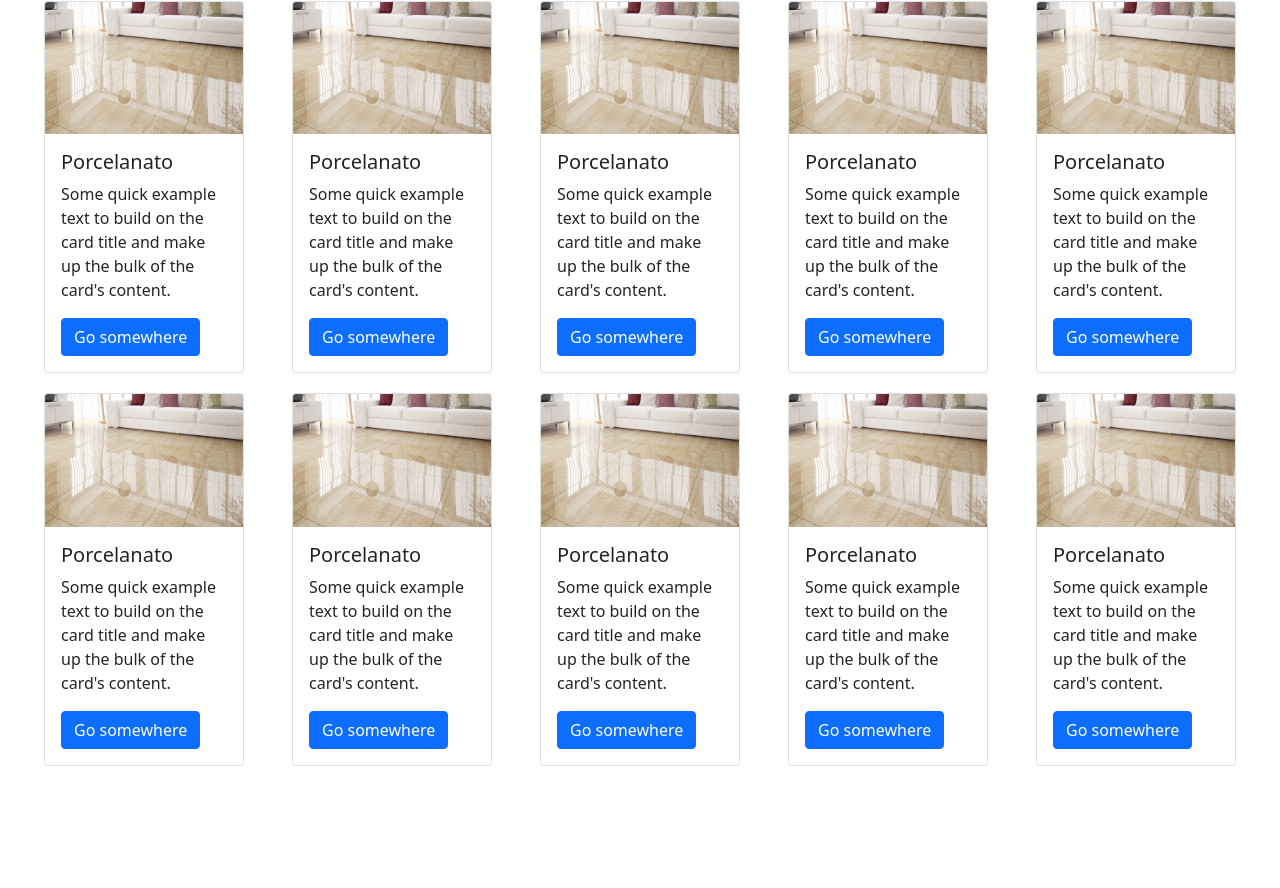
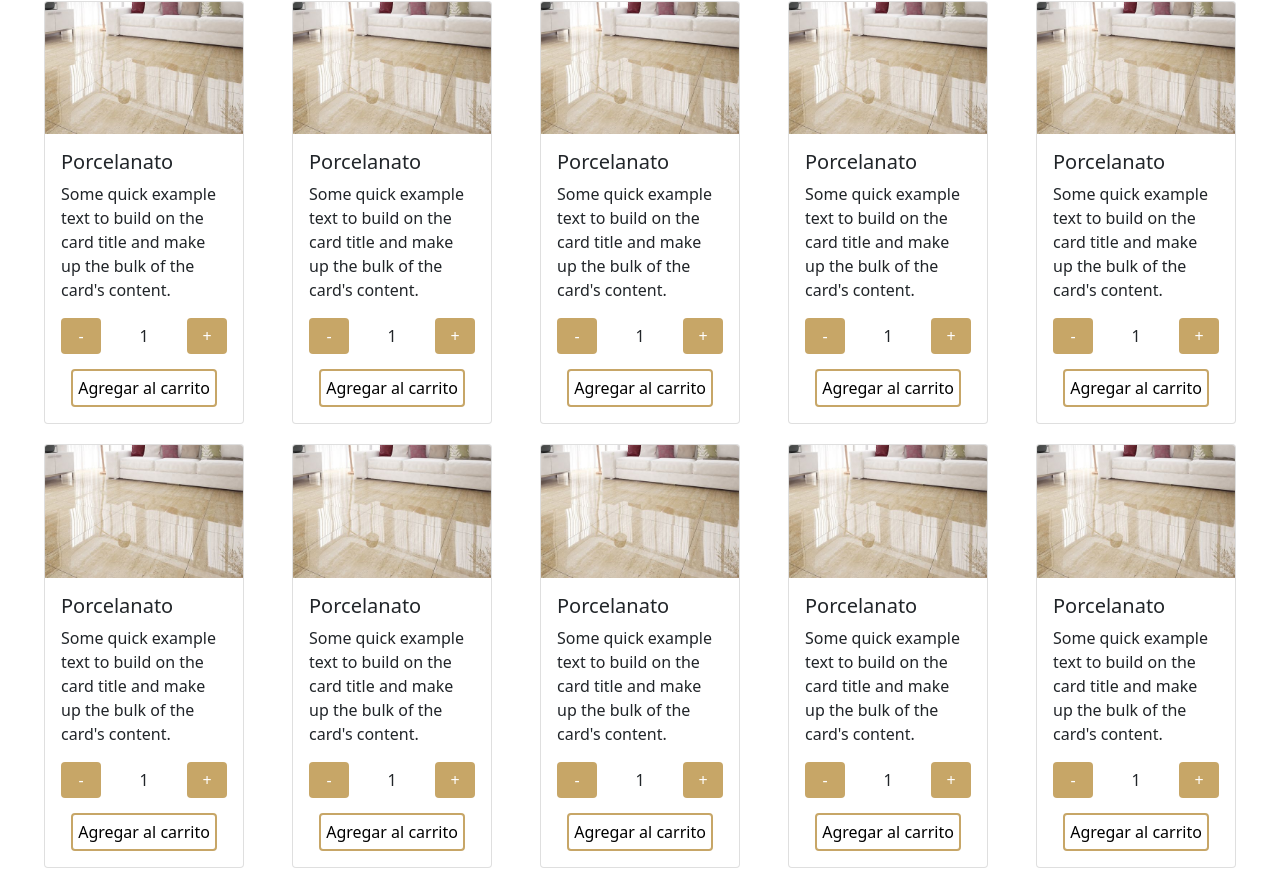
Before and after one commit to FernandoMartinezSolanas/ReactJS-desafio13-Entrega-Final, a React (Create React App) app in the folder dream-kitchen/: page / in a window 1280 px wide. Shown: the part 1098-1986 px from the top of the page. Before the commit the page ends 1884 px from the top, so only its background shows below. Built offline with nearby package versions, Linux system fonts and the light colour scheme.

Commit message:
4ta entrega

```diff
--- a/dream-kitchen/src/components/CartWidget.js
+++ b/dream-kitchen/src/components/CartWidget.js
@@ -2,13 +2,13 @@ import React from "react";
 
 function CartWidget() {
   return (
-    <li class="nav-item nav-item-cart">
+    <li className="nav-item nav-item-cart">
       <svg
         xmlns=" http://www.w3.org/2000/svg"
         width="24"
         height="24"
         fill="currentColor"
-        class="bi bi-bag"
+        className="bi bi-bag"
         viewBox="0 0 16 16"
       >
         <path d="M8 1a2.5 2.5 0 0 1 2.5 2.5V4h-5v-.5A2.5 2.5 0 0 1 8 1zm3.5 3v-.5a3.5 3.5 0 1 0-7 0V4H1v10a2 2 0 0 0 2 2h10a2 2 0 0 0 2-2V4h-3.5zM2 5h12v9a1 1 0 0 1-1 1H3a1 1 0 0 1-1-1V5z" />
--- a/dream-kitchen/src/components/ItemProd.js
+++ b/dream-kitchen/src/components/ItemProd.js
@@ -1,19 +1,19 @@
 import React from "react";
 import image1 from "../images/porcelanato.jpg";
+import Itemcount from "./itemcount";
+import "./itemcount.css";
 
 function ItemProd() {
   return (
-    <div class="card">
-      <img src={image1} class="card-img-top" alt="Porcelanato" />
-      <div class="card-body">
-        <h5 class="card-title">Porcelanato</h5>
-        <p class="card-text">
+    <div className="card">
+      <img src={image1} className="card-img-top" alt="Porcelanato" />
+      <div className="card-body">
+        <h5 className="card-title">Porcelanato</h5>
+        <p className="card-text">
           Some quick example text to build on the card title and make up the
           bulk of the card's content.
         </p>
-        <a href="#" class="btn btn-primary">
-          Go somewhere
-        </a>
+        <Itemcount stock={5} initial={50} />
       </div>
     </div>
   );
--- a/dream-kitchen/src/components/Navbar.js
+++ b/dream-kitchen/src/components/Navbar.js
@@ -21,12 +21,12 @@ function Navbar() {
           : "navbar fixed-top navbar-expand-lg navbar-light"
       }
     >
-      <div class="container-fluid">
-        <a class="navbar-brand" href="#">
+      <div className="container-fluid">
+        <a className="navbar-brand" href="#">
           LOGO
         </a>
         <button
-          class="navbar-toggler"
+          className="navbar-toggler"
           type="button"
           data-bs-toggle="collapse"
           data-bs-target="#navbarNav"
@@ -34,44 +34,51 @@ function Navbar() {
           aria-expanded="false"
           aria-label="Toggle navigation"
         >
-          <span class="navbar-toggler-icon"></span>
+          <span className="navbar-toggler-icon"></span>
         </button>
-        <div class="collapse navbar-collapse" id="navbarNav">
-          <ul class="navbar-nav">
-            <li class="nav-item">
-              <a class="nav-link active" aria-current="page" href="index.html">
+        <div className="collapse navbar-collapse" id="navbarNav">
+          <ul className="navbar-nav">
+            <li className="nav-item">
+              <a
+                className="nav-link active"
+                aria-current="page"
+                href="index.html"
+              >
                 Inicio
               </a>
             </li>
-            <li class="nav-item dropdown">
-              <a class="nav-link" href="./pages/shop.html">
+            <li className="nav-item dropdown">
+              <a className="nav-link" href="./pages/shop.html">
                 Shop
               </a>
-              <ul class="menumenu">
-                <li class="menu">
+              <ul className="menumenu">
+                <li className="menu">
                   <a
-                    class="dropdown-item"
+                    className="dropdown-item"
                     href="./pages/nosotros.html#historia"
                   >
                     Porcelanatos
                   </a>
                 </li>
-                <li class="menu">
-                  <a class="dropdown-item" href="./pages/nosotros.html#calidad">
+                <li className="menu">
+                  <a
+                    className="dropdown-item"
+                    href="./pages/nosotros.html#calidad"
+                  >
                     Revestimientos
                   </a>
                 </li>
-                <li class="menu">
+                <li className="menu">
                   <a
-                    class="dropdown-item"
+                    className="dropdown-item"
                     href="./pages/nosotros.html#medioambiente"
                   >
                     Griferias
                   </a>
                 </li>
-                <li class="menu">
+                <li className="menu">
                   <a
-                    class="dropdown-item"
+                    className="dropdown-item"
                     href="./pages/nosotros.html#medioambiente"
                   >
                     Mesadas
--- a/dream-kitchen/src/components/Section.js
+++ b/dream-kitchen/src/components/Section.js
@@ -2,7 +2,7 @@ import React from "react";
 
 function Section() {
   return (
-    <div class="test">
+    <div className="test">
       <h1>DREAM KITCHEN</h1>
       <a href="./pages/shop.html">
         <h2>Shop now</h2>
--- a/dream-kitchen/src/components/benefits.js
+++ b/dream-kitchen/src/components/benefits.js
@@ -6,25 +6,24 @@ import image4 from "../images/4.png";
 
 function Benefits() {
   return (
-    <section class="newSection">
-      <div class="servicio">
+    <section className="newSection">
+      <div className="servicio">
         <img src={image1} alt="camion" />
         <h3>Envíos a todo el país</h3>
       </div>
-      <div class="servicio">
+      <div className="servicio">
         <img src={image2} alt="tienda" />
         <h3>Retiro en Tienda</h3>
       </div>
-      <div class="servicio">
+      <div className="servicio">
         <img src={image3} alt="tarjeta" />
         <h3>3 cuotas sin interés</h3>
       </div>
-      <div class="servicio">
+      <div className="servicio">
         <img src={image4} alt="descuento" />
         <h3>15% OFF Transferencia</h3>
       </div>
     </section>
   );
 }
-
 export default Benefits;
--- /dev/null
+++ b/dream-kitchen/src/components/itemcount.css
@@ -0,0 +1,26 @@
+.Itemcount {
+  display: flex;
+  justify-content: space-between;
+  align-items: center;
+}
+
+.btn {
+  width: 40px;
+  background-color: #c7a667;
+  border: #c7a667;
+}
+
+.addcart {
+  display: flex;
+  justify-content: center;
+}
+
+.add {
+  border-radius: 0.25rem;
+  background-color: transparent;
+  margin-top: 15px;
+  border: solid;
+  border-color: #c7a667;
+  border-width: 2px;
+  padding: 5px;
+}
--- /dev/null
+++ b/dream-kitchen/src/components/itemcount.js
@@ -0,0 +1,40 @@
+import React, { useState } from "react";
+
+function ItemCount(props) {
+  const [count, setCount] = useState(1);
+
+  const onAdd = () => {
+    if (count === props.stock) {
+    } else {
+      setCount(count + 1);
+    }
+  };
+
+  const reduce = () => {
+    if (count === 0) {
+    } else {
+      setCount(count - 1);
+    }
+  };
+
+  return (
+    <div>
+      <div className="Itemcount">
+        <button onClick={reduce} className="btn btn-primary quantity">
+          {"-"}
+        </button>
+        <div className="quantity">{count}</div>
+        <button onClick={onAdd} className="btn btn-primary">
+          {"+"}
+        </button>
+      </div>
+      <div className="addcart">
+        <button type="button" className="add">
+          Agregar al carrito
+        </button>
+      </div>
+    </div>
+  );
+}
+
+export default ItemCount;
--- a/dream-kitchen/src/components/products.js
+++ b/dream-kitchen/src/components/products.js
@@ -6,30 +6,30 @@ import image4 from "../images/mesadas.jpg";
 
 function Products() {
   return (
-    <section class="productos">
-      <div class="imageFit">
-        <div class="imagenProd">
+    <section className="productos">
+      <div className="imageFit">
+        <div className="imagenProd">
           <img src={image1} alt="porcelanato" />
         </div>
-        <div class="prodTitle">PORCELANATOS</div>
+        <div className="prodTitle">PORCELANATOS</div>
       </div>
-      <div class="imageFit">
-        <div class="imagenProd">
+      <div className="imageFit">
+        <div className="imagenProd">
           <img src={image2} alt="revestimiento" />
         </div>
-        <div class="prodTitle">REVESTIMIENTOS</div>
+        <div className="prodTitle">REVESTIMIENTOS</div>
       </div>
-      <div class="imageFit">
-        <div class="imagenProd">
+      <div className="imageFit">
+        <div className="imagenProd">
           <img src={image3} alt="griferia" />
         </div>
-        <div class="prodTitle">GRIFERIAS</div>
+        <div className="prodTitle">GRIFERIAS</div>
       </div>
-      <div class="imageFit">
-        <div class="imagenProd">
+      <div className="imageFit">
+        <div className="imagenProd">
           <img src={image4} alt="mesadas" />
         </div>
-        <div class="prodTitle">MESADAS</div>
+        <div className="prodTitle">MESADAS</div>
       </div>
     </section>
   );
--- a/dream-kitchen/src/index.js
+++ b/dream-kitchen/src/index.js
@@ -1,7 +1,7 @@
 import React from "react";
 import ReactDOM from "react-dom";
 import "./index.css";
-import * as bootstrap from "bootstrap";
+//import * as bootstrap from "bootstrap";
 import "bootstrap/dist/css/bootstrap.min.css";
 import App from "./App";
 
```
